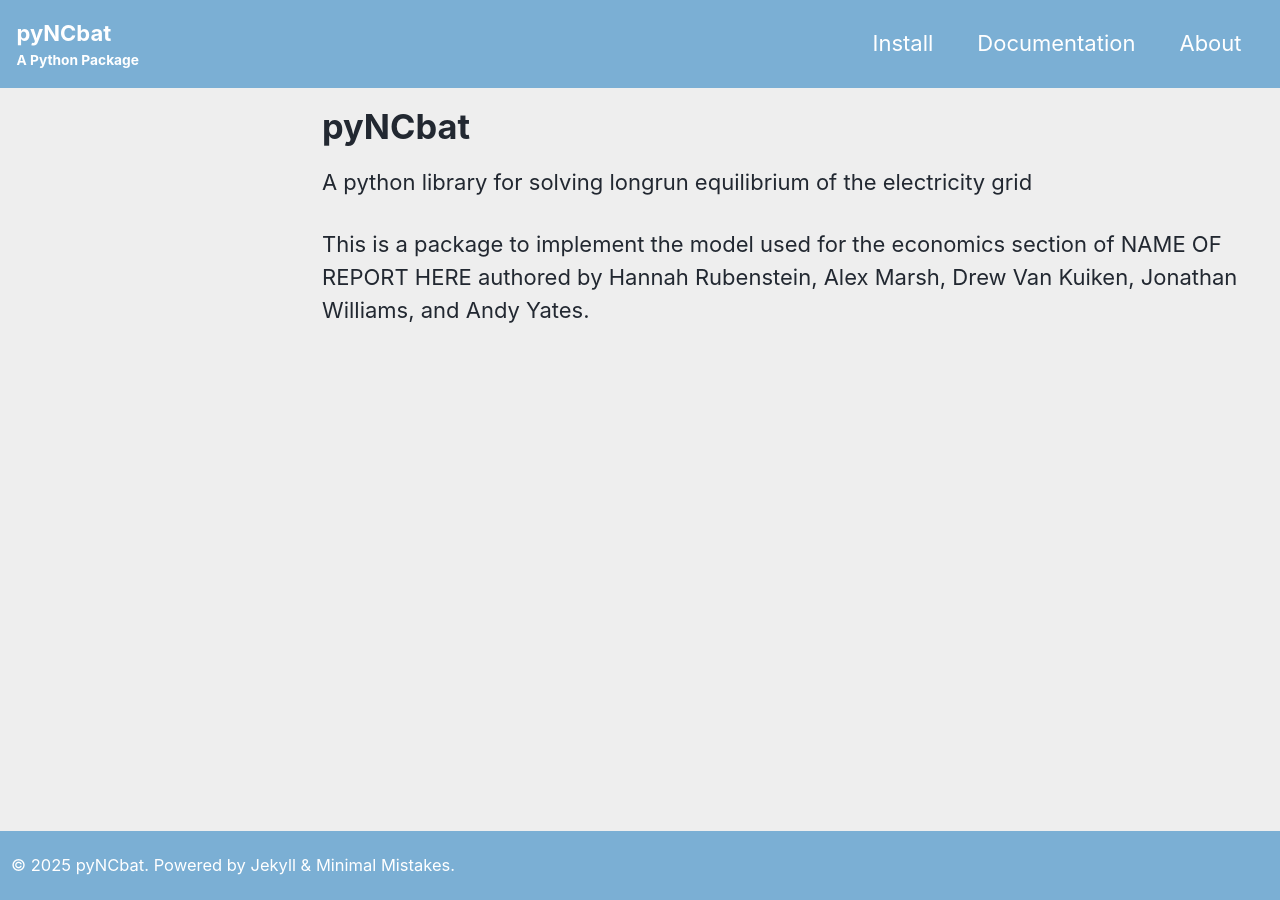
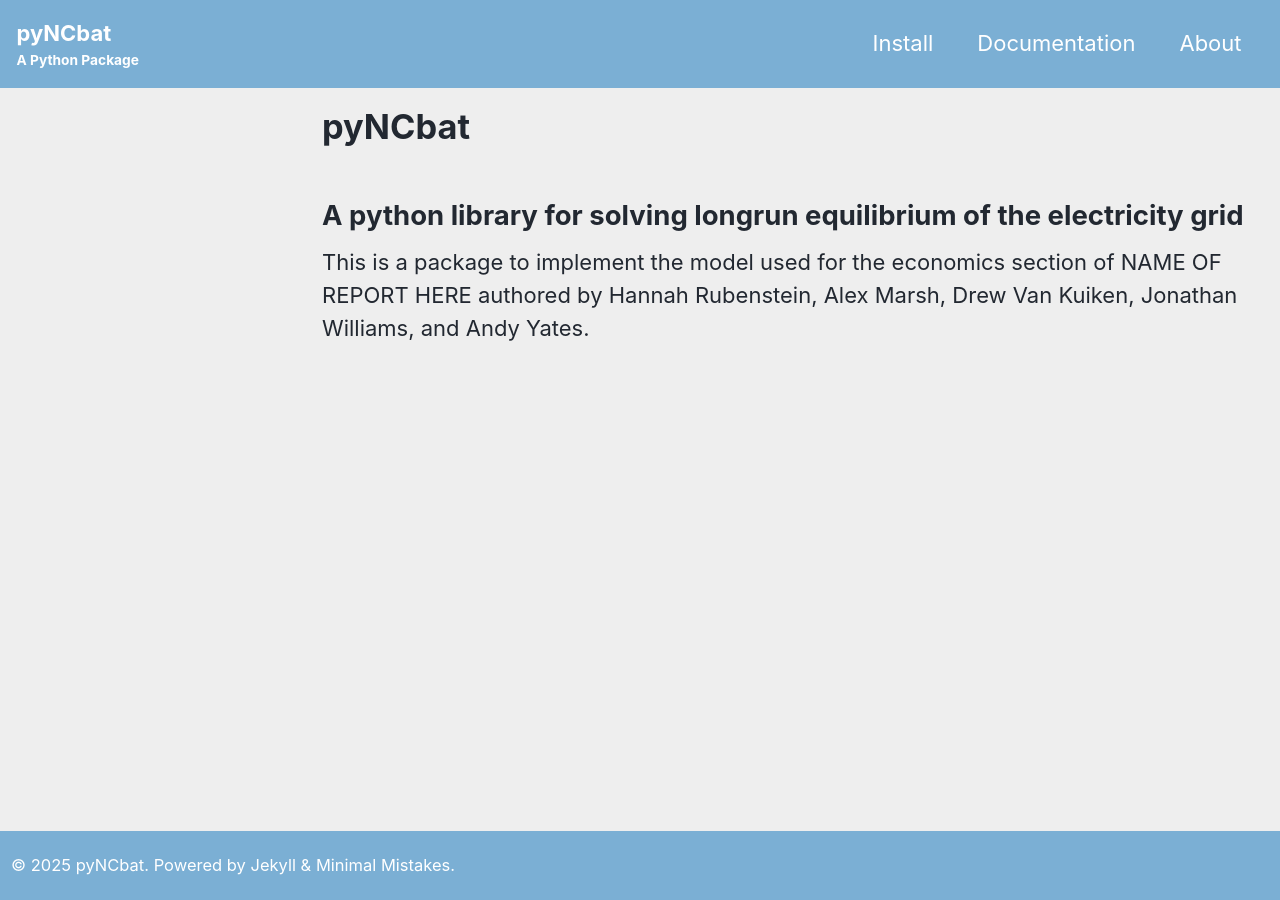
Before and after one commit to alexiom/pyNCbat, a Jekyll site: the page built from docs/_pages/home.md, in a window 1280 px wide. Built offline with Jekyll 4.4.1, drawn with Linux system fonts in a browser that asks for light colours; cached includes are drawn as plain includes.

Commit message:
Update single.html

```diff
--- a/docs/_layouts/single.html
+++ b/docs/_layouts/single.html
@@ -38,11 +38,10 @@ layout: default
           {% include page__meta.html %}
 
           {% if page.subtitle %}
-
-          <p id="page-subtitle" class="page__subtitle p-name" itemprop="headline">
-            {{ page.subtitle }}
-          </p>
-{% endif %}
+            <h2 id="page-subtitle" class="page__subtitle p-name" itemprop="headline">
+              {{ page.subtitle }}
+            </h2>
+          {% endif %}
 
         </header>
       {% endunless %}
```
